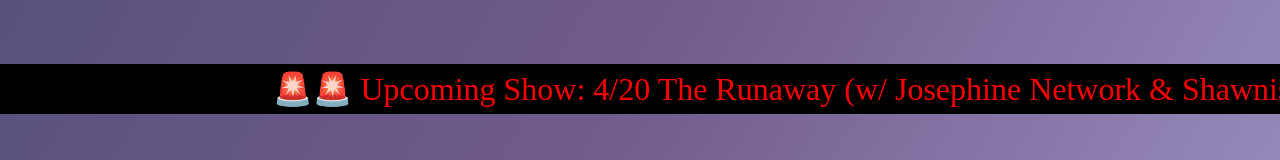
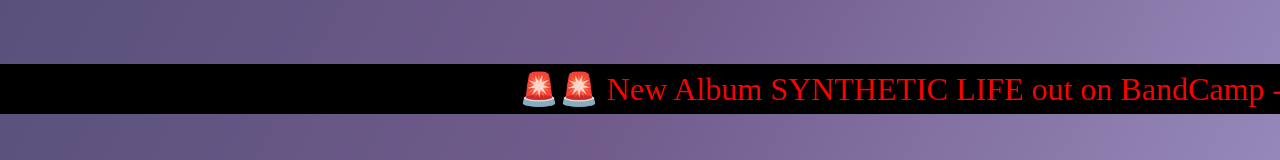
Before and after one commit to perryf/pearie-sol, a Next.js app: page / in a window 1280 px wide. Shown: the part 686-846 px from the top of the page. Built offline with nearby package versions, Linux system fonts and the light colour scheme; a web font is replaced by a local one.

Commit message:
temp case change

```diff
--- a/components/ReleaseIframeWrapper.js
+++ b/components/releaseIframeWrapper1.js
@@ -1,5 +1,5 @@
 import { useEffect, useRef, useState } from 'react'
-import styles from '../styles/pages/releases.module.css'
+import styles from '../styles/components/releaseIframeWrapper.module.css'
 
 export default function ReleaseIframeWrapper(props) {
   const { src, title, id, releaseHref, releaseMessage } = props
--- a/data/tickerInfo.js
+++ b/data/tickerInfo.js
@@ -35,10 +35,13 @@ let upcomingShowsStr = ''
 
 if (nearestShow) upcomingShowsStr = formatTicker(nearestShow)
 
-const tickerStr = upcomingShowsStr
+const tickerOverride = '🚨🚨 New Album SYNTHETIC LIFE out on BandCamp -- See Releases🚨🚨'
+
+const tickerStr = tickerOverride || upcomingShowsStr
 
 export { tickerStr }
 
+// ** Leaving here for now as example
 // const happinessStr = 'New album REAL HAPPINESS out June 18th on HHBTM Records!'
 //  upcomingShowsStr =
 // 	'4/20 @ the Runaway with Josephine Network & Shawnis and the Shimmers'
--- a/pages/releases.js
+++ b/pages/releases.js
@@ -1,8 +1,9 @@
 import Layout from '../components/layout'
-import ReleaseIframeWrapper from '../components/ReleaseIframeWrapper'
+import ReleaseIframeWrapper from '../components/releaseIframeWrapper1'
 import styles from '../styles/pages/releases.module.css'
 
 export default function Releases() {
+// ? bandcamp iframe does a weird thing where if you refresh on the page it doesn't load the iframe. Not having problem with youtube embed. But if you start on another page and click over, it works fine? Not sure what this is.
   return (
     <Layout location="releases">
       <div className={styles.releasesPage}>
```
Also changed, not shown: styles/components/releaseIframeWrapper.module.css (renamed from styles/components/iframeComponent.css).
